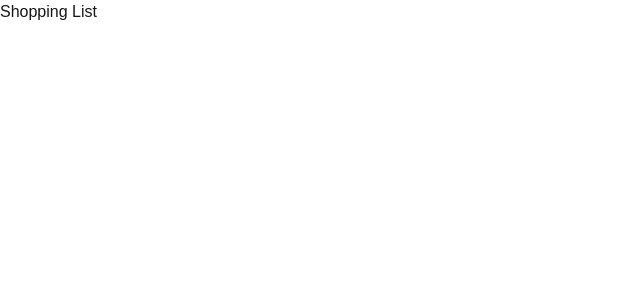
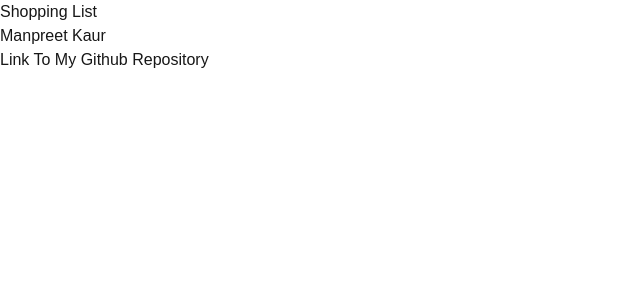
Before and after one commit to Manpreet-kaur-randhawa/cprg306-assignments, a Next.js app: page /week-2 in a window 1280 px wide. Shown: the top 300 px of the page, without its empty margins (0-640 px from the left). Built offline with nearby package versions, Linux system fonts and the light colour scheme.

Commit message:
Week 2 finished

```diff
--- a/app/week-2/page.js
+++ b/app/week-2/page.js
@@ -1,7 +1,9 @@
+import StudentInfo from "./student-info";
 export default function Page() {
   return (
     <main>
       <h1>Shopping List</h1>
+      <StudentInfo/>
     </main>
   );
 }
--- a/app/week-2/student-info.js
+++ b/app/week-2/student-info.js
@@ -0,0 +1,10 @@
+import Link from "next/link";
+
+export default function StudentInfo(){
+    return(
+        <div>
+            <h1>Manpreet Kaur</h1>
+            <Link href="https://github.com/Manpreet-kaur-randhawa/cprg306-assignments">Link To My Github Repository</Link>
+        </div>
+    )
+}
```
